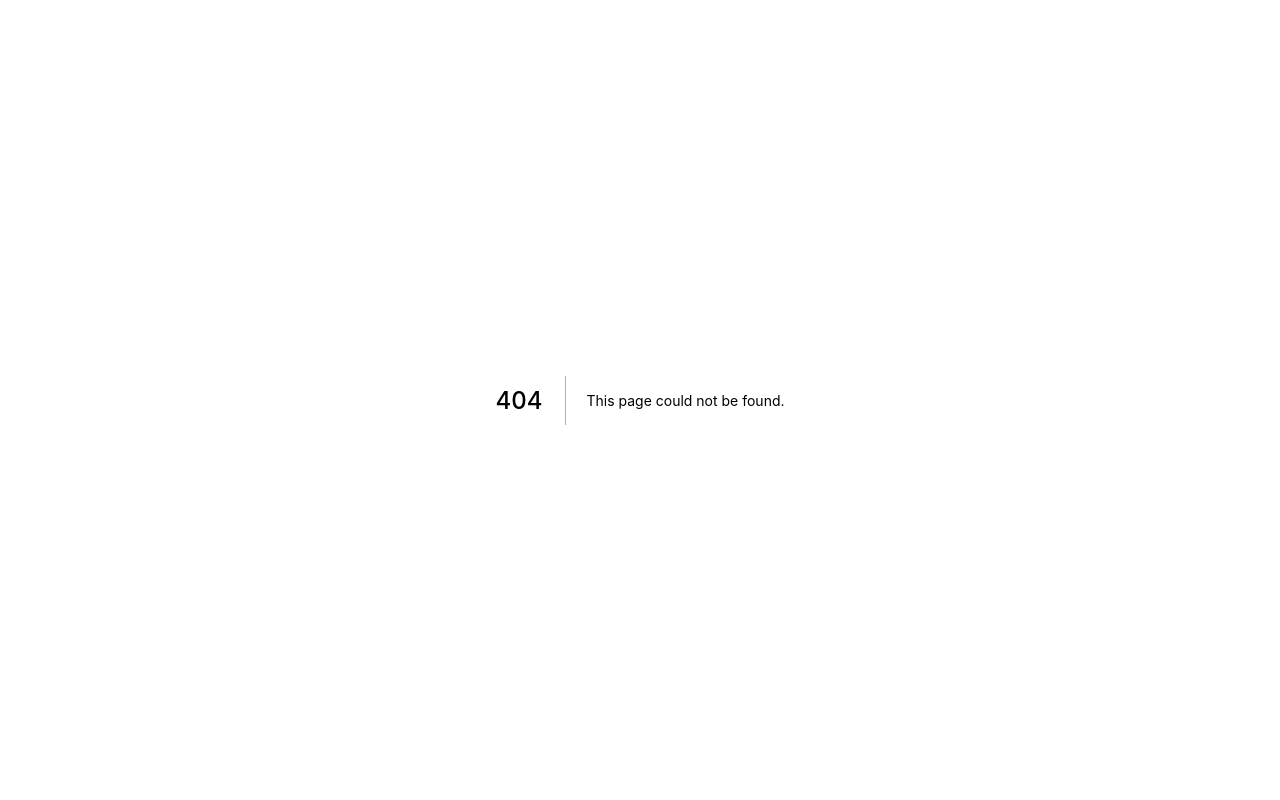
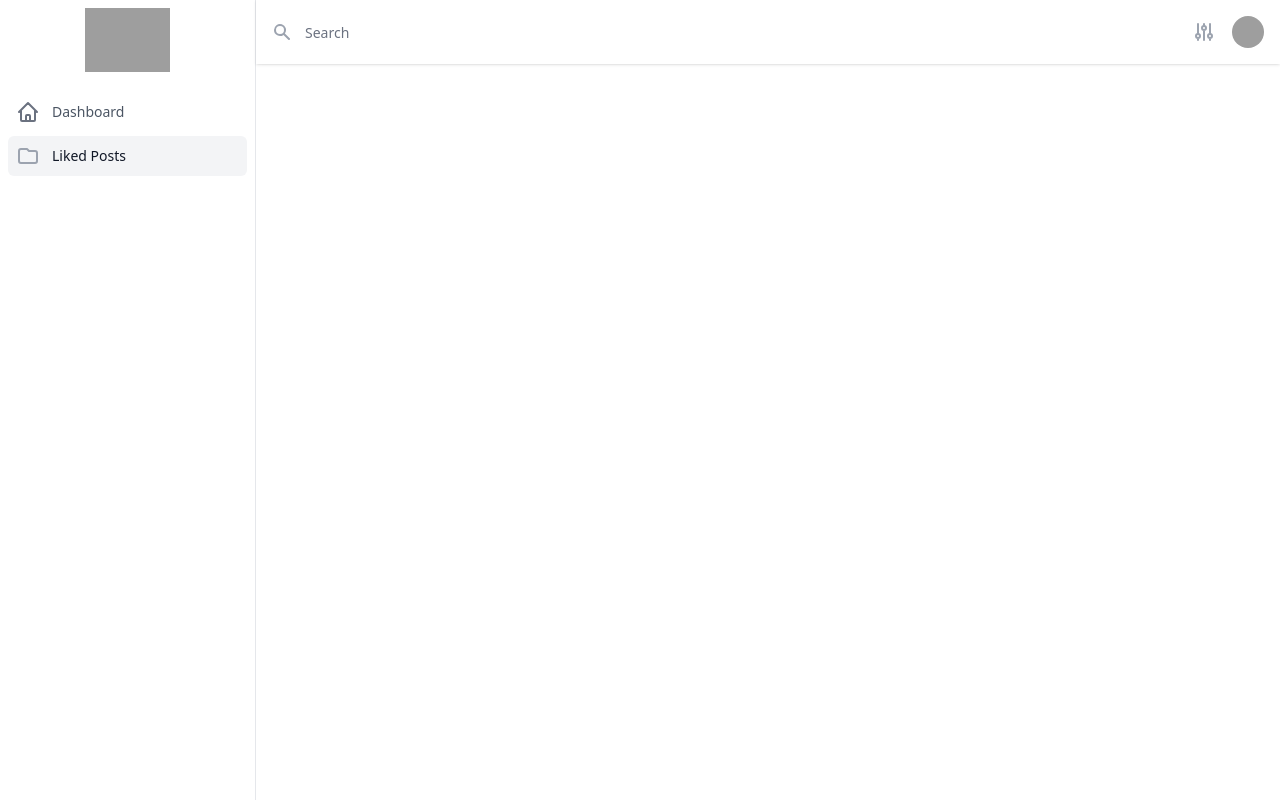
Before and after one commit to romitkarmakar/labelblind, a Next.js app: page /favourites in a window 1280 px wide. Before the commit this address had no page. Built offline with nearby package versions, Linux system fonts and the light colour scheme; grey boxes are pictures that could not be loaded.

Commit message:
Added favourites

```diff
--- a/components/Layout.tsx
+++ b/components/Layout.tsx
@@ -1,21 +1,25 @@
 import { Fragment, useState } from "react";
 import { Dialog, Menu, Transition } from "@headlessui/react";
 import {
-  BellIcon,
-  CalendarIcon,
-  ChartBarIcon,
   FolderIcon,
   HomeIcon,
-  InboxIcon,
   MenuAlt2Icon,
   AdjustmentsIcon,
   XIcon,
 } from "@heroicons/react/outline";
 import { SearchIcon } from "@heroicons/react/solid";
+import Context, { initialLayoutState } from "../lib/state";
+import { useRouter } from "next/router";
+import Link from "next/link";
 
 const navigation = [
   { name: "Dashboard", href: "/", icon: HomeIcon, current: true },
-  { name: "Liked Posts", href: "/favourites", icon: FolderIcon, current: false },
+  {
+    name: "Liked Posts",
+    href: "/favourites",
+    icon: FolderIcon,
+    current: false,
+  },
 ];
 const userNavigation = [
   { name: "Your Profile", href: "#" },
@@ -28,14 +32,22 @@ function classNames(...classes: string[]) {
 }
 
 interface IProps {
-    children: JSX.Element
+  children: JSX.Element;
 }
 
 export default function Layout({ children }: IProps) {
   const [sidebarOpen, setSidebarOpen] = useState(false);
+  const [search, setSearch] = useState("");
+  const router = useRouter();
 
   return (
     <>
+      <Context.Provider
+        value={{
+          search,
+          setSearch,
+        }}
+      >
         <div>
           <Transition.Root show={sidebarOpen} as={Fragment}>
             <Dialog
@@ -97,9 +109,9 @@ export default function Layout({ children }: IProps) {
                   <div className="mt-5 flex-1 h-0 overflow-y-auto">
                     <nav className="px-2 space-y-1">
                       {navigation.map((item) => (
+                        <Link href={item.href}>
                         <a
                           key={item.name}
-                        href={item.href}
                           className={classNames(
                             item.current
                               ? "bg-gray-100 text-gray-900"
@@ -109,7 +121,7 @@ export default function Layout({ children }: IProps) {
                         >
                           <item.icon
                             className={classNames(
-                            item.current
+                              router.asPath == item.href
                                 ? "text-gray-500"
                                 : "text-gray-400 group-hover:text-gray-500",
                               "mr-4 flex-shrink-0 h-6 w-6"
@@ -118,6 +130,7 @@ export default function Layout({ children }: IProps) {
                           />
                           {item.name}
                         </a>
+                        </Link>
                       ))}
                     </nav>
                   </div>
@@ -143,11 +156,11 @@ export default function Layout({ children }: IProps) {
               <div className="mt-5 flex-grow flex flex-col">
                 <nav className="flex-1 px-2 pb-4 space-y-1">
                   {navigation.map((item) => (
+                    <Link href={item.href}>
                       <a
                         key={item.name}
-                    href={item.href}
                         className={classNames(
-                      item.current
+                          router.asPath == item.href
                             ? "bg-gray-100 text-gray-900"
                             : "text-gray-600 hover:bg-gray-50 hover:text-gray-900",
                           "group flex items-center px-2 py-2 text-sm font-medium rounded-md"
@@ -164,6 +177,7 @@ export default function Layout({ children }: IProps) {
                         />
                         {item.name}
                       </a>
+                    </Link>
                   ))}
                 </nav>
               </div>
@@ -193,6 +207,8 @@ export default function Layout({ children }: IProps) {
                         id="search-field"
                         className="block w-full h-full pl-8 pr-3 py-2 border-transparent text-gray-900 placeholder-gray-500 focus:outline-none focus:placeholder-gray-400 focus:ring-0 focus:border-transparent sm:text-sm"
                         placeholder="Search"
+                        value={search}
+                        onChange={(e) => setSearch(e.target.value)}
                         type="search"
                         name="search"
                       />
@@ -260,6 +276,7 @@ export default function Layout({ children }: IProps) {
             </main>
           </div>
         </div>
+      </Context.Provider>
     </>
   );
 }
--- a/components/Like/index.tsx
+++ b/components/Like/index.tsx
@@ -1,9 +1,37 @@
-export default function Like({ likes }: any) {
+import { useRouter } from "next/router";
+import { useEffect, useState } from "react";
+import { deleteTweet, isTweetLiked, saveTweet } from "../../lib/favourites";
+import { Tweet } from "../../lib/schema";
+
+interface IProps {
+  tweet: Tweet;
+}
+
+export default function Like({ tweet }: IProps) {
+  const [liked, setLiked] = useState(false);
+
+  useEffect(() => {
+    if (isTweetLiked(tweet._id)) {
+      setLiked(true);
+    }
+  }, []);
+
+  const like = () => {
+    if (!liked) {
+      saveTweet(tweet);
+      setLiked(true);
+    } else {
+      deleteTweet(tweet._id);
+      setLiked(false);
+    }
+  };
+
   return (
     <div className="inline-flex items-center hover:text-red-500">
+      <button onClick={like}>
         <svg
           xmlns="http://www.w3.org/2000/svg"
-        className="h-6 w-6 fill-gray-400"
+          className={"h-6 w-6 " + (liked ? "fill-red-500" : "fill-gray-400")}
           fill="none"
           viewBox="0 0 24 24"
           stroke="currentColor"
@@ -15,7 +43,10 @@ export default function Like({ likes }: any) {
             d="M4.318 6.318a4.5 4.5 0 000 6.364L12 20.364l7.682-7.682a4.5 4.5 0 00-6.364-6.364L12 7.636l-1.318-1.318a4.5 4.5 0 00-6.364 0z"
           />
         </svg>
-      <span className="ml-1 text-sm text-gray-500">{likes}</span>
+      </button>
+      <span className="ml-1 text-sm text-gray-500">
+        {parseInt(tweet.likes) + (liked ? 1 : 0)}
+      </span>
     </div>
   );
 }
--- a/components/TweetCard.tsx
+++ b/components/TweetCard.tsx
@@ -34,7 +34,7 @@ export default function TweetCard({ tweet, animate }: IProps) {
               </a>
             </Link>
             <div className="flex justify-between mt-4">
-              <Like likes={tweet.likes} />
+              <Like tweet={tweet} />
               <div className="inline-flex items-center text-gray-500 hover:text-blue-500">
                 <svg
                   xmlns="http://www.w3.org/2000/svg"
--- /dev/null
+++ b/lib/favourites.ts
@@ -0,0 +1,61 @@
+import { Tweet } from "./schema";
+
+const LIKED_TWEETS_KEY = "liked_tweets";
+
+export function saveTweet(tweet: Tweet) {
+    // Fetch the locally stored tweets
+    let localTweets = localStorage.getItem(LIKED_TWEETS_KEY)
+
+    let tweets: Tweet[] = [];
+    if (localTweets != undefined) tweets = JSON.parse(localTweets);
+
+    // Add the new tweet to array
+    tweets.push(tweet);
+
+    // Save it to localstorage
+    localStorage.setItem(LIKED_TWEETS_KEY, JSON.stringify(tweets));
+}
+
+export function isTweetLiked(id: string): boolean {
+    // Fetch the locally stored tweets
+    let localTweets = localStorage.getItem(LIKED_TWEETS_KEY)
+
+    let tweets: Tweet[] = [];
+    if (localTweets != undefined) tweets = JSON.parse(localTweets);
+
+    // Check if the id exits in the array
+    for (let i=0; i<tweets.length; i++) {
+        if (tweets[i]._id == id) return true;
+    }
+
+    return false;
+}
+
+export function fetchLikedTweets(): Tweet[] {
+    // Fetch the locally stored tweets
+    let localTweets = localStorage.getItem(LIKED_TWEETS_KEY)
+
+    let tweets: Tweet[] = [];
+    if (localTweets != undefined) tweets = JSON.parse(localTweets);
+
+    return tweets;
+}
+
+export function deleteTweet(id: string) {
+    // Fetch the locally stored tweets
+    let localTweets = localStorage.getItem(LIKED_TWEETS_KEY)
+
+    let tweets: Tweet[] = [];
+    if (localTweets != undefined) tweets = JSON.parse(localTweets);
+
+    // Delete the provided tweet
+    for (let i = 0; i < tweets.length; i++) {
+        if (tweets[i]._id == id) {
+            tweets.splice(i, 1);
+            break;
+        }
+    }
+
+    // Save it to localstorage
+    localStorage.setItem(LIKED_TWEETS_KEY, JSON.stringify(tweets));
+}
--- a/lib/schema.ts
+++ b/lib/schema.ts
@@ -76,3 +76,8 @@ export interface User {
     username: string
     profile_image_url: string
 }
+
+export interface ILayoutState {
+    search: string;
+    setSearch: Function;
+}
--- /dev/null
+++ b/lib/state.ts
@@ -0,0 +1,11 @@
+import { createContext } from "react";
+import { ILayoutState } from "./schema";
+
+export const initialLayoutState: ILayoutState = {
+    search: "",
+    setSearch: () => {}
+}
+
+const Context = createContext<ILayoutState>(initialLayoutState);
+
+export default Context;
--- /dev/null
+++ b/pages/favourites.tsx
@@ -0,0 +1,42 @@
+import { useEffect, useState } from "react";
+import Layout from "../components/Layout";
+import TweetCard from "../components/TweetCard";
+import { fetchLikedTweets } from "../lib/favourites";
+import { Tweet } from "../lib/schema";
+import Context from "../lib/state";
+
+export default function FavouritesPage() {
+  const [tweets, setTweets] = useState<Tweet[]>([]);
+
+  useEffect(() => {
+    let value = fetchLikedTweets();
+
+    setTweets(value);
+  }, []);
+
+  return (
+    <Layout>
+      <div className="p-4">
+        <Context.Consumer>
+          {(state) => (
+            <div className="flex flex-col items-center">
+              {tweets
+                .filter((tweet) =>
+                  tweet.text.toLowerCase().includes(state.search.toLowerCase())
+                )
+                .map((tweet, index) => {
+                  return (
+                    <TweetCard
+                      animate={index > 3}
+                      tweet={tweet}
+                      key={tweet._id}
+                    />
+                  );
+                })}
+            </div>
+          )}
+        </Context.Consumer>
+      </div>
+    </Layout>
+  );
+}
--- a/pages/index.tsx
+++ b/pages/index.tsx
@@ -4,6 +4,7 @@ import SEO from "../components/SEO";
 import TweetCard from "../components/TweetCard";
 import { fetchData } from "../lib/api";
 import { Tweet } from "../lib/schema";
+import Context from "../lib/state";
 
 interface IProps {
   tweets: Tweet[];
@@ -14,14 +15,28 @@ export default function IndexPage({ tweets }: IProps) {
     <>
       <SEO title="LabelBlind: Digitising Food Labelling" />
       <Layout>
-        <div className="p-16">
-          <div className="flex flex-col items-center">
-            {tweets.map((tweet, index) => {
-              return (
-                <TweetCard animate={index > 3} tweet={tweet} key={tweet._id} />
-              );
-            })}
-          </div>
+        <div className="p-4">
+          <Context.Consumer>
+            {(state) => (
+              <div className="flex flex-col items-center">
+                {tweets
+                  .filter((tweet) =>
+                    tweet.text
+                      .toLowerCase()
+                      .includes(state.search.toLowerCase())
+                  )
+                  .map((tweet, index) => {
+                    return (
+                      <TweetCard
+                        animate={index > 3}
+                        tweet={tweet}
+                        key={tweet._id}
+                      />
+                    );
+                  })}
+              </div>
+            )}
+          </Context.Consumer>
         </div>
       </Layout>
     </>
```
Lines whose indentation alone changed are shown as unchanged.
